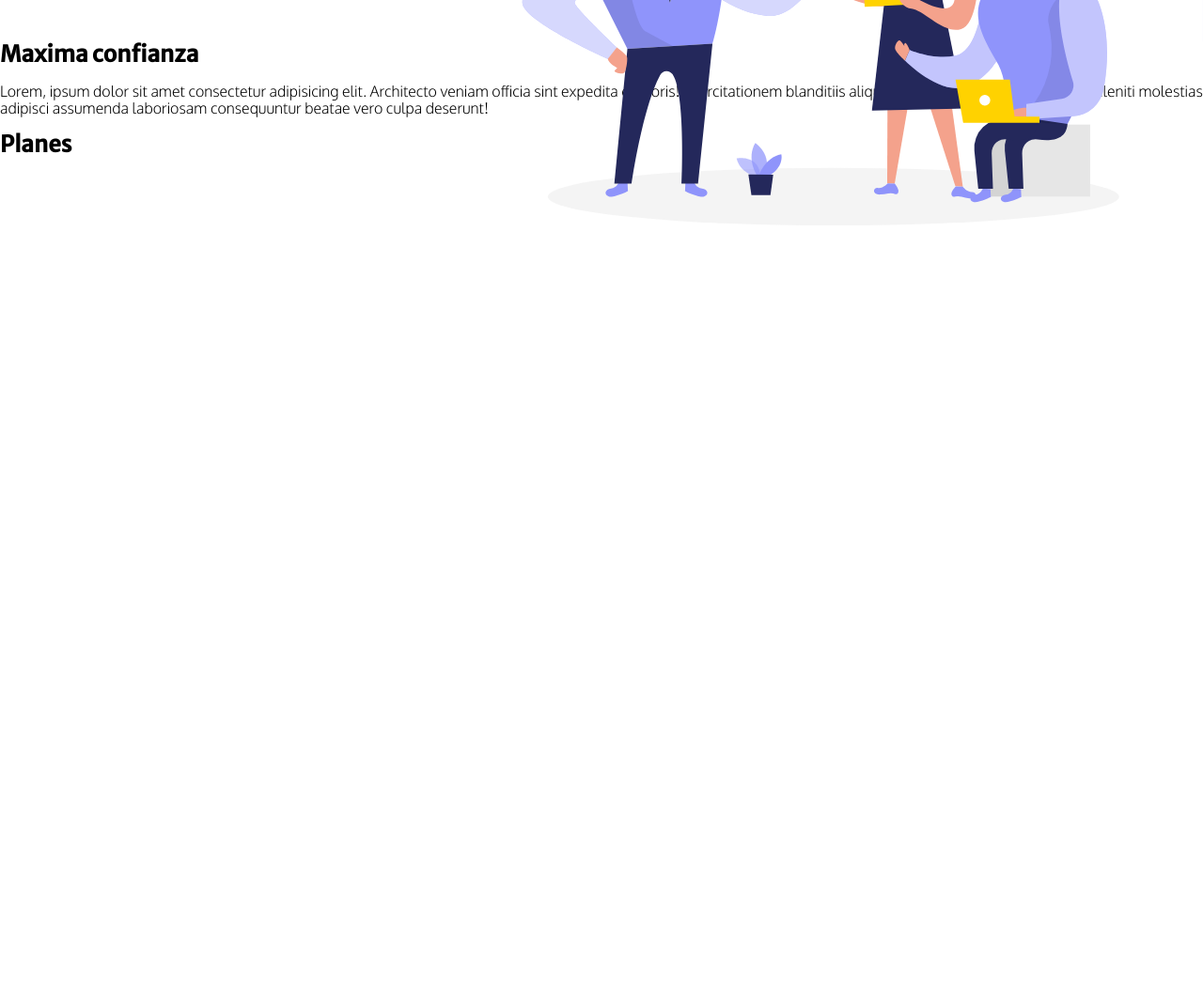
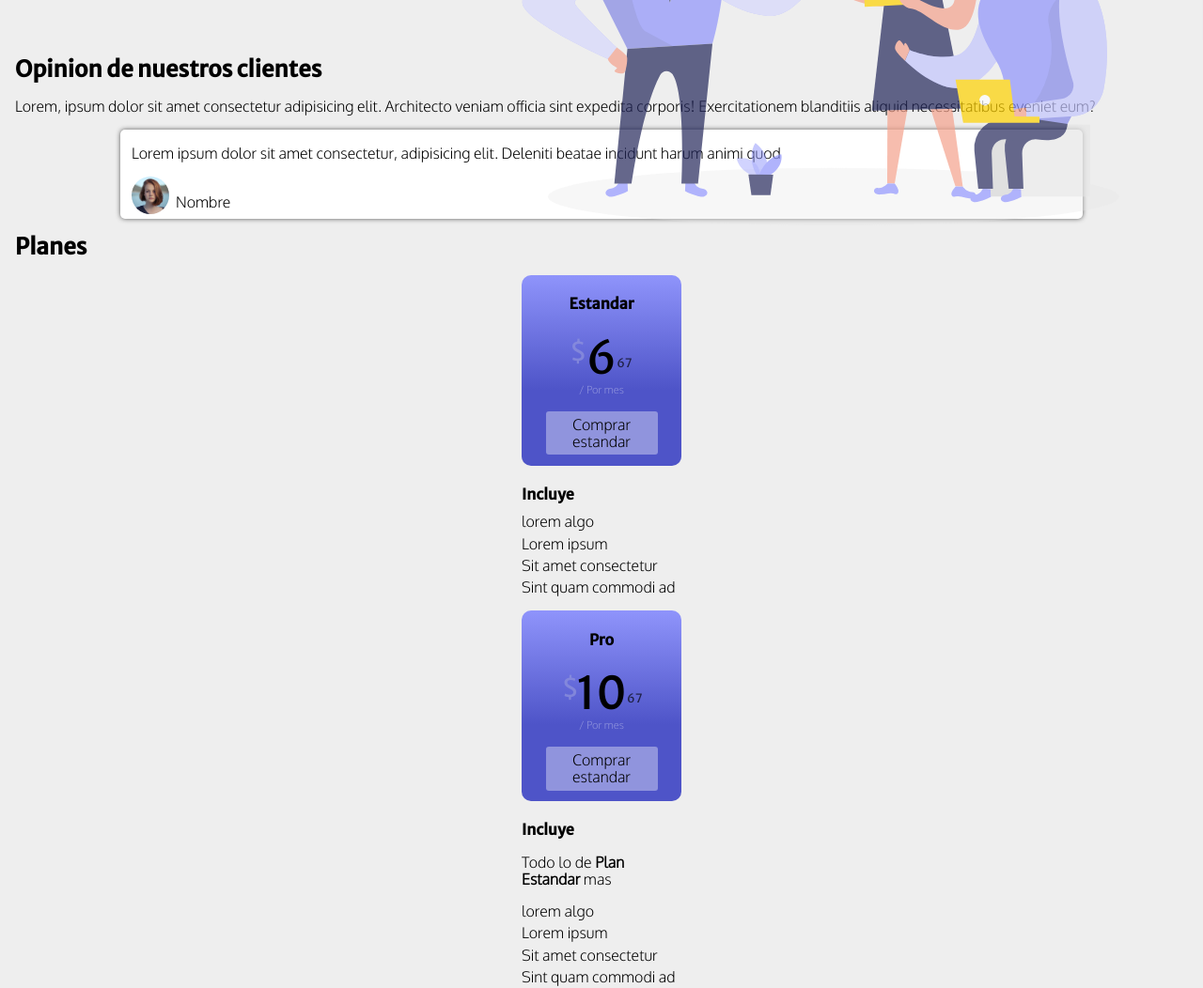
Before and after one commit to Luisjva/Maqueta1, a plain HTML site: page index.html in a window 1280 px wide. Shown: the part 526-1578 px from the top of the page at 94% size. Before the commit the page ends 826 px from the top, so only its background shows below. Drawn offline with Linux system fonts and the light colour scheme.

Commit message:
algunos cambios menores

```diff
--- a/index.html
+++ b/index.html
@@ -4,7 +4,7 @@
   <meta charset="UTF-8">
   <meta http-equiv="X-UA-Compatible" content="IE=edge">
   <meta name="viewport" content="width=device-width, initial-scale=1.0">
-  <title>Document</title>
+  <title>Maqueta</title>
   <link rel="preconnect" href="https://fonts.gstatic.com">
   <link href="https://fonts.googleapis.com/css2?family=Merriweather+Sans:ital,wght@0,300;0,400;0,500;1,300;1,400;1,500&family=Oxygen:wght@300&display=swap" rel="stylesheet">
   <link rel="stylesheet" href="public/normalize.css">
@@ -22,18 +22,53 @@
       <p class="header-2__texto">Lorem ipsum dolor sit amet consectetur adipisicing elit. Molestias quo facilis labore obcaecati voluptatibus quos, fuga deleniti soluta quae eligendi, fugiat minima magni.</p>
     </div>
     <img class="header-2__img" src="public/clientes.svg" alt="">
-    <svg class="ola" xmlns="http://www.w3.org/2000/svg" viewBox="0 0 1440 320"><path fill="#fff" fill-opacity="1" d="M0,128L24,117.3C48,107,96,85,144,69.3C192,53,240,43,288,74.7C336,107,384,181,432,192C480,203,528,149,576,138.7C624,128,672,160,720,192C768,224,816,256,864,240C912,224,960,160,1008,128C1056,96,1104,96,1152,128C1200,160,1248,224,1296,250.7C1344,277,1392,267,1416,261.3L1440,256L1440,320L1416,320C1392,320,1344,320,1296,320C1248,320,1200,320,1152,320C1104,320,1056,320,1008,320C960,320,912,320,864,320C816,320,768,320,720,320C672,320,624,320,576,320C528,320,480,320,432,320C384,320,336,320,288,320C240,320,192,320,144,320C96,320,48,320,24,320L0,320Z"></path></svg>
+    <svg class="ola" xmlns="http://www.w3.org/2000/svg" viewBox="0 0 1440 320"><path fill="#eee" fill-opacity="1" d="M0,128L24,117.3C48,107,96,85,144,69.3C192,53,240,43,288,74.7C336,107,384,181,432,192C480,203,528,149,576,138.7C624,128,672,160,720,192C768,224,816,256,864,240C912,224,960,160,1008,128C1056,96,1104,96,1152,128C1200,160,1248,224,1296,250.7C1344,277,1392,267,1416,261.3L1440,256L1440,320L1416,320C1392,320,1344,320,1296,320C1248,320,1200,320,1152,320C1104,320,1056,320,1008,320C960,320,912,320,864,320C816,320,768,320,720,320C672,320,624,320,576,320C528,320,480,320,432,320C384,320,336,320,288,320C240,320,192,320,144,320C96,320,48,320,24,320L0,320Z"></path></svg>
   </section>
 
-  <section>
-    <div>
-      <h2>Maxima confianza</h2>
-      <p>Lorem, ipsum dolor sit amet consectetur adipisicing elit. Architecto veniam officia sint expedita corporis! Exercitationem blanditiis aliquid necessitatibus eveniet eum? Deleniti molestias adipisci assumenda laboriosam consequuntur beatae vero culpa deserunt!</p>
+  <section class="clientes">
+    <div class="clientes__derecho">
+      <h2 class="clientes__titulo">Opinion de nuestros clientes</h2>
+      <p>Lorem, ipsum dolor sit amet consectetur adipisicing elit. Architecto veniam officia sint expedita corporis! Exercitationem blanditiis aliquid necessitatibus eveniet eum?</p>
     </div>
-    <div></div>
+    <div class="comentario">
+      <div class="comentario__img"></div>
+      <u class="comentario__nombre">Nombre</u>
+      <p class="comentario__text">Lorem ipsum dolor sit amet consectetur, adipisicing elit. Deleniti beatae incidunt harum animi quod </p>
+    </div>
   </section>
   <section>
-    <h2>Planes</h2>
+    <h2 class="planes__titulo">Planes</h2>
+    <div class="plan">
+      <h4 class="plan__nombre">Estandar</h4>
+      <p class="plan__precio"><span class="plan__precio-momeda">$</span>6<span class="plan__precio-decimales">67</span></p>
+      <p class="plan__cantidad">/ Por mes</p>
+      <button class="plan__btn">Comprar estandar</button>
+    </div>
+    <div class="incluye">
+      <h4>Incluye</h4>
+      <ul class="lista-de-incluidos">
+        <li>lorem algo</li>
+        <li>Lorem ipsum</li>
+        <li>Sit amet consectetur</li>
+        <li>Sint quam commodi ad</li>
+      </ul>
+    </div>
+    <div class="plan">
+      <h4 class="plan__nombre">Pro</h4>
+      <p class="plan__precio"><span class="plan__precio-momeda-2">$</span>10<span class="plan__precio-decimales">67</span></p>
+      <p class="plan__cantidad">/ Por mes</p>
+      <button class="plan__btn">Comprar estandar</button>
+    </div>
+    <div class="incluye">
+      <h4>Incluye</h4>
+      <p>Todo lo de <b>Plan Estandar</b> mas</p>
+      <ul class="lista-de-incluidos">
+        <li>lorem algo</li>
+        <li>Lorem ipsum</li>
+        <li>Sit amet consectetur</li>
+        <li>Sint quam commodi ad</li>
+      </ul>
+    </div>
   </section>
 </body>
 </html>
--- a/public/estilos.css
+++ b/public/estilos.css
@@ -1,5 +1,9 @@
 * {
   font-family: "Oxygen", sans-serif;
+}
+
+body {
+  background-color: #eee;
 }
 
 h1,
@@ -43,7 +47,7 @@ header {
 }
 
 .header-2 {
-  background: linear-gradient(to top, #4e54c8 40%, #8f94fb);
+  background: linear-gradient(#8f94fb 40%, #4e54c8 99%, #eee);
   position: relative;
   height: 350px;
 }
@@ -67,6 +71,7 @@ header {
   width: 60%;
   right: 16px;
   z-index: 1;
+  opacity: 0.7;
 }
 .ola {
   position: absolute;
@@ -79,6 +84,153 @@ h2 {
   margin-block-end: 0;
 }
 
+/*    Clientes    */
+.clientes__derecho {
+  margin: 1rem;
+}
+
+/*    Comentario    */
+.comentario {
+  display: grid;
+  grid-template-columns: auto 1fr;
+  grid-template-rows: repeat(2, auto);
+  grid-template-areas:
+    "text text"
+    "foto nombre";
+  width: 80%;
+  background-color: #fff;
+  border-radius: 5px;
+  box-shadow: 0px 0px 5px #555;
+  margin: auto;
+}
+
+.comentario__img {
+  background: url(persona.jpg);
+  background-size: cover;
+  background-position: center;
+  width: 40px;
+  height: 40px;
+  border-radius: 50%;
+  margin-bottom: 5px;
+  margin-left: 12px;
+}
+
+.comentario__nombre {
+  text-decoration: none;
+  margin-top: 18px;
+  margin-left: 7px;
+}
+
+.comentario__text {
+  grid-area: text;
+  margin-left: 12px;
+  margin-right: 12px;
+}
+
+/*    Planes    */
+.planes__titulo {
+  margin-left: 1rem;
+  margin-top: 1rem;
+}
+
+.plan {
+  display: grid;
+  grid-template-columns: 1fr;
+  grid-template-rows: repeat(4, auto);
+  grid-template-areas:
+    "nombre"
+    "precio"
+    "tiempo"
+    "btn";
+  background: linear-gradient(to top, #4e54c8 40%, #8f94fb);
+  width: 170px;
+  border-radius: 10px;
+  margin: auto;
+  margin-top: 1rem;
+}
+
+.plan__nombre {
+  grid-area: nombre;
+  text-align: center;
+}
+
+.plan__precio {
+  font-family: "Merriweather Sans", sans-serif;
+  font-size: 3rem;
+  text-align: center;
+  margin-block-start: 0;
+  margin-block-end: 0;
+  position: relative;
+}
+
+.plan__precio-momeda {
+  font-family: "Merriweather Sans", sans-serif;
+  font-size: 1.7rem;
+  color: #9094dd;
+  position: absolute;
+  opacity: 0.7;
+  top: 10%;
+  left: 30%;
+}
+
+.plan__precio-momeda-2 {
+  font-family: "Merriweather Sans", sans-serif;
+  font-size: 1.7rem;
+  color: #9094dd;
+  position: absolute;
+  opacity: 0.7;
+  top: 10%;
+  left: 25%;
+}
+
+.plan__precio-decimales {
+  font-family: "Merriweather Sans", sans-serif;
+  font-size: 0.8rem;
+  position: absolute;
+  top: 45%;
+  color: #000a;
+}
+
+.plan__cantidad {
+  text-align: center;
+  margin-block-start: 0;
+  margin-block-end: 0;
+  font-size: 0.7rem;
+  color: #9094dd;
+}
+
+.plan__btn {
+  background-color: #9094dd;
+  border: none;
+  outline: none;
+  width: 70%;
+  border-radius: 3px;
+  margin: auto;
+  margin-bottom: 0.7rem;
+  padding: 0.3rem;
+  margin-top: 1rem;
+}
+
+.incluye {
+  width: 170px;
+  margin: auto;
+}
+
+.incluye h4 {
+  margin-block-end: 0.7em;
+}
+
+.lista-de-incluidos {
+  list-style-type: none;
+  margin-block-start: 0;
+  margin-block-end: 0;
+  padding-inline-start: 0;
+}
+
+.lista-de-incluidos li {
+  margin-bottom: 0.3rem;
+}
+
 @media screen and (min-width: 336px) {
   .header-2 {
     height: 320px;
```
Also changed, not shown: public/persona.jpg (added).
